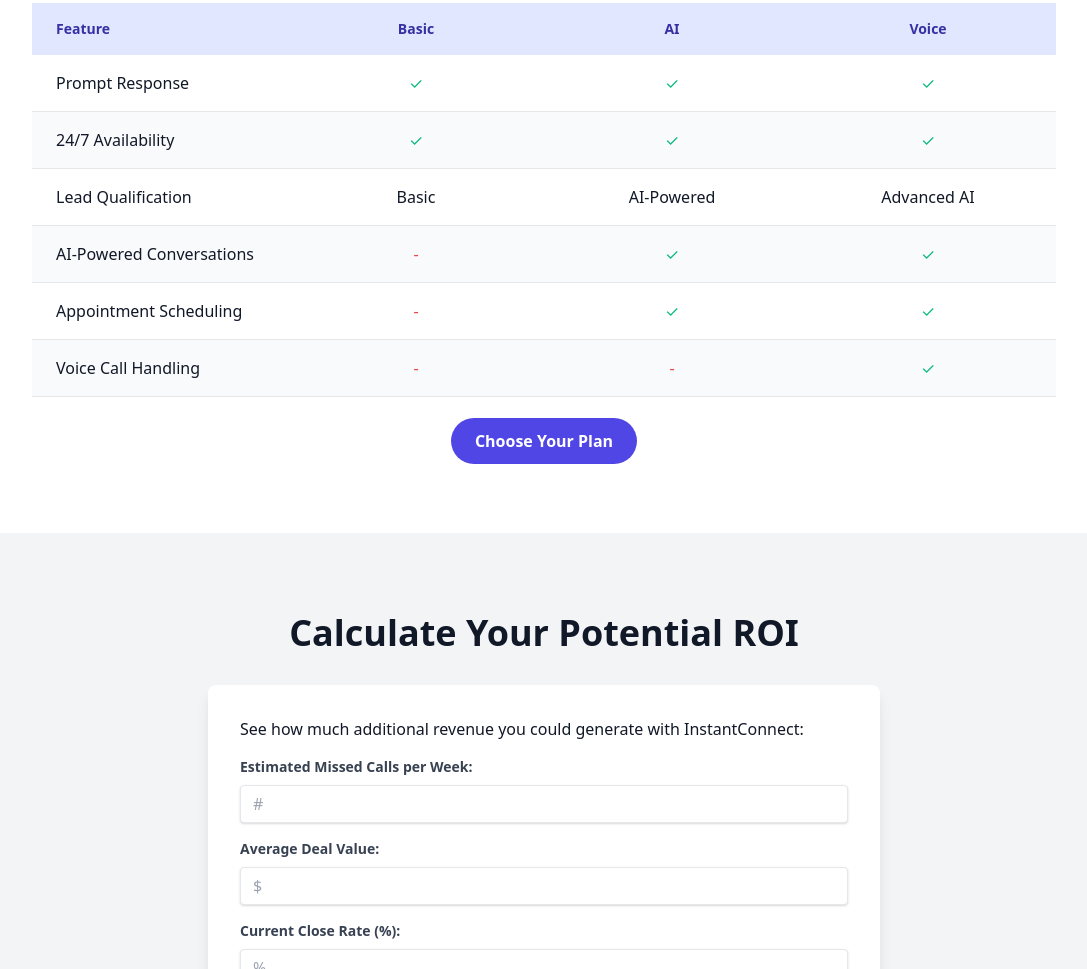
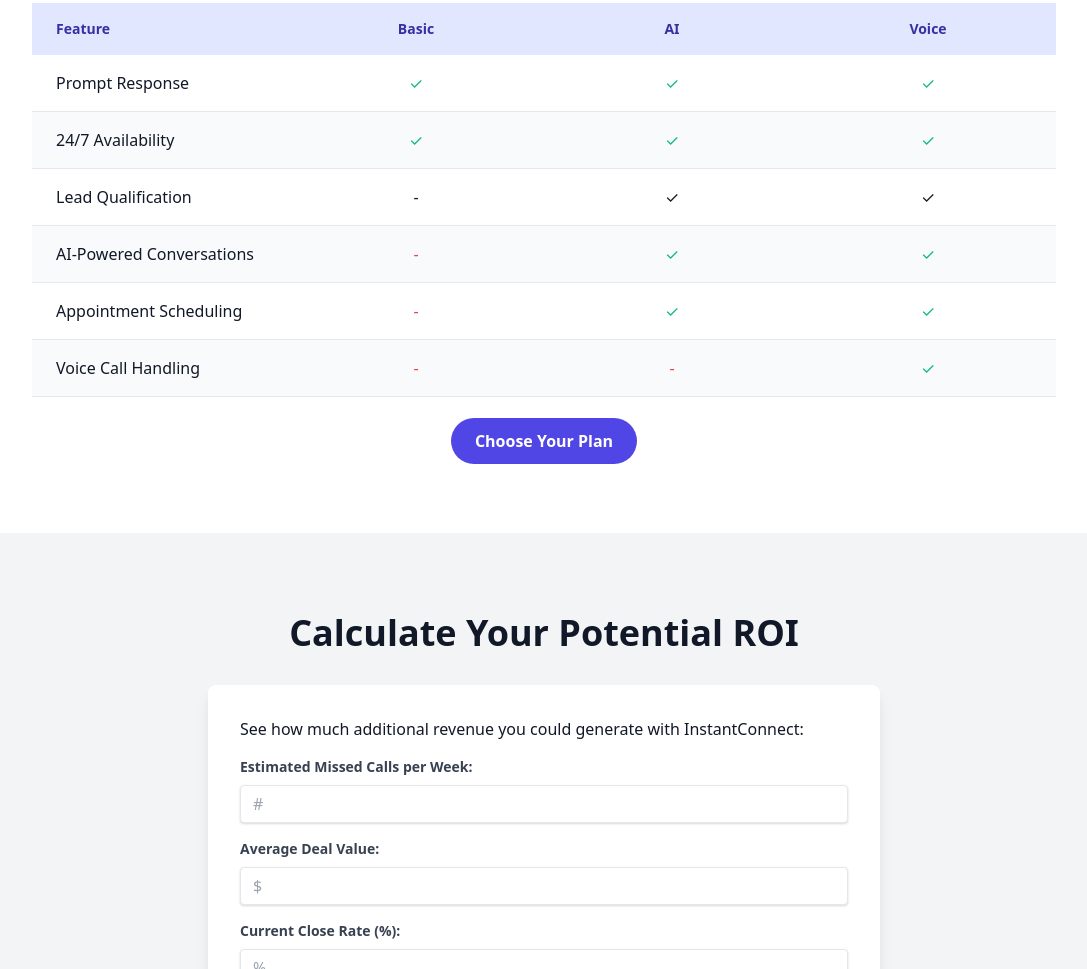
Before and after one commit to APP-EAS/testnewlanding, a plain HTML site: page index.html in a window 1280 px wide. Shown: the part 2197-3166 px from the top of the page, without its empty margins (96-1183 px from the left). Drawn offline with nearby package versions, Linux system fonts and the light colour scheme.

Commit message:
Update index.html

```diff
--- a/index.html
+++ b/index.html
@@ -156,9 +156,9 @@
                   </tr>
                   <tr class="bg-white hover:bg-indigo-50 transition-colors duration-200">
                     <td class="py-4 px-6 border-b">Lead Qualification</td>
-                    <td class="py-4 px-6 border-b text-center">Basic</td>
-                    <td class="py-4 px-6 border-b text-center">AI-Powered</td>
-                    <td class="py-4 px-6 border-b text-center">Advanced AI</td>
+                    <td class="py-4 px-6 border-b text-center">-</td>
+                    <td class="py-4 px-6 border-b text-center">✓</td>
+                    <td class="py-4 px-6 border-b text-center">✓</td>
                   </tr>
                   <tr class="bg-gray-50 hover:bg-indigo-50 transition-colors duration-200">
                     <td class="py-4 px-6 border-b">AI-Powered Conversations</td>
```
